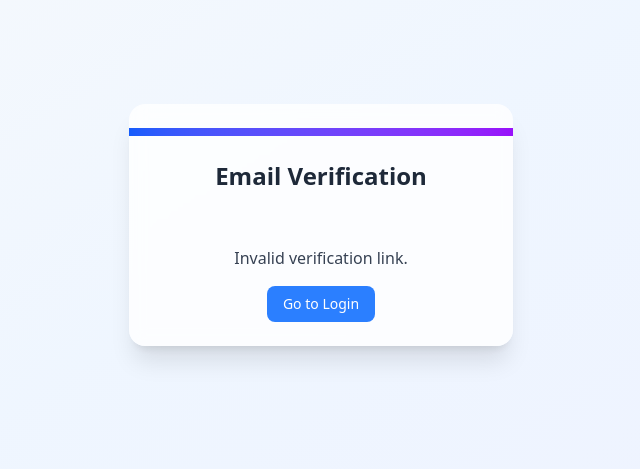
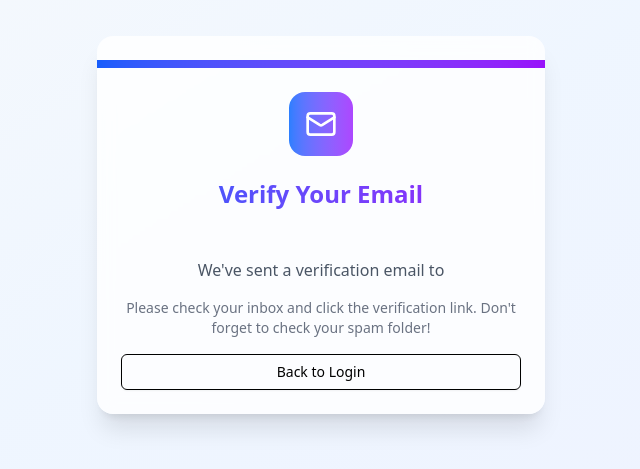
Before and after one commit to Mike-soft-cyber/dbsl, a React (Vite) app in the folder user-interface/: page /verify-email in a window 1280 px wide. Shown: the part 175-644 px from the top of the page, without its empty margins (319-959 px from the left). Built offline with nearby package versions, Linux system fonts and the light colour scheme; no server answers.

Commit message:
email verification

```diff
--- a/user-interface/src/pages/Signup.jsx
+++ b/user-interface/src/pages/Signup.jsx
@@ -44,10 +44,22 @@ export default function Signup() {
 
   try {
     const res = await API.post('/user/register', formData);
-            const { user, message } = res.data;
+    const { success, message, user, needsVerification } = res.data;
 
-            toast.success(message || "Account created! Please check your email to verify your account.");
-            navigate('/login');
+    if (success) {
+      toast.success(message);
+
+      // ✅ Store user email for potential resend
+      localStorage.setItem('pendingVerificationEmail', formData.email);
+
+      // ✅ Navigate to verification notice page
+      navigate('/verify-email', {
+        state: {
+          email: formData.email,
+          message: "Please check your email inbox and spam folder for the verification link."
+        }
+      });
+    }
 
   } catch (err) {
     console.error("Signup error:", err.response ? err.response.data : err.message);
--- a/user-interface/src/pages/VerifyEmail.jsx
+++ b/user-interface/src/pages/VerifyEmail.jsx
@@ -1,65 +1,186 @@
-import React, { useEffect, useState } from "react";
-import { useNavigate, useLocation } from "react-router-dom";
-import { Card, CardContent, CardHeader, CardTitle } from "@/components/ui/card";
-import { Button } from "@/components/ui/button";
-import { toast } from "sonner";
-import API from "@/api";
+// Create a new VerifyEmail.jsx component
+import { useState, useEffect } from 'react';
+import { useNavigate, useLocation, useSearchParams } from 'react-router-dom';
+import { Button } from '../components/ui/button';
+import { Card, CardContent, CardHeader, CardTitle } from '../components/ui/card';
+import { Mail, CheckCircle, AlertCircle } from 'lucide-react';
+import API from '../api';
+import { toast } from 'sonner';
 
-export default function VerifyEmail() {
+function VerifyEmail() {
+  const [searchParams] = useSearchParams();
+  const location = useLocation();
   const navigate = useNavigate();
-    const location = useLocation();
-    const [status, setStatus] = useState("Verifying...");
 
-    // Extract query params from URL
-    const searchParams = new URLSearchParams(location.search);
-    const token = searchParams.get("token");
-    const email = searchParams.get("email");
+  const token = searchParams.get('token');
+  const email = searchParams.get('email');
+
+  const [verifying, setVerifying] = useState(!!token);
+  const [verified, setVerified] = useState(false);
+  const [error, setError] = useState(null);
+  const [resending, setResending] = useState(false);
+
+  const stateEmail = location.state?.email || email || localStorage.getItem('pendingVerificationEmail');
 
   useEffect(() => {
+    // Auto-verify if token is present
+    if (token && email) {
+      verifyEmail();
+    }
+  }, [token, email]);
+
   const verifyEmail = async () => {
-            if (!token || !email) {
-                setStatus("Invalid verification link.");
+    try {
+      setVerifying(true);
+      const response = await API.get(`/user/verify-email?token=${token}&email=${encodeURIComponent(email)}`);
+
+      if (response.data.token) {
+        // Save token and user data
+        localStorage.setItem('token', response.data.token);
+        localStorage.setItem('userData', JSON.stringify(response.data.user));
+        localStorage.removeItem('pendingVerificationEmail');
+
+        setVerified(true);
+        toast.success(response.data.message || "Email verified successfully!");
+
+        // Redirect to appropriate dashboard after 2 seconds
+        setTimeout(() => {
+          if (response.data.user.role === 'Admin') {
+            navigate('/adminPages');
+          } else {
+            navigate('/dashboard');
+          }
+        }, 2000);
+      }
+    } catch (error) {
+      console.error('Verification error:', error);
+      setError(error.response?.data?.message || "Invalid or expired verification link");
+      toast.error("Verification failed");
+    } finally {
+      setVerifying(false);
+    }
+  };
+
+  const handleResendVerification = async () => {
+    if (!stateEmail) {
+      toast.error("No email found to resend verification");
       return;
     }
 
     try {
-                const res = await API.get(`/user/verify-email?token=${token}&email=${email}`);
-                toast.success(res.data.message || "Email verified successfully!");
-                setStatus("Email verified successfully!");
-
-                // Redirect to dashboard after a short delay
-                setTimeout(() => {
-                    navigate("/dashboard");
-                }, 1500);
+      setResending(true);
+      await API.post('/user/resend-verification', { email: stateEmail });
+      toast.success("Verification email resent! Please check your inbox.");
     } catch (err) {
-                console.error("Verification failed:", err.response?.data?.message || err);
-                setStatus(err.response?.data?.message || "Verification failed.");
+      toast.error(err.response?.data?.message || "Failed to resend verification email");
+    } finally {
+      setResending(false);
     }
   };
 
-        verifyEmail();
-    }, [token, email, navigate]);
+  const handleLoginRedirect = () => {
+    navigate('/login');
+  };
 
   return (
     <div className="min-h-screen flex items-center justify-center bg-gradient-to-br from-slate-50 via-blue-50 to-indigo-50 p-6">
-            <Card className="w-96 bg-white/80 backdrop-blur-sm border-0 shadow-xl rounded-2xl overflow-hidden">
+      <Card className="w-full max-w-md bg-white/80 backdrop-blur-sm border-0 shadow-xl rounded-2xl overflow-hidden">
         <div className="bg-gradient-to-r from-blue-600 to-purple-600 h-2 w-full"></div>
+
         <CardHeader className="text-center pb-6">
-                    <CardTitle className="text-2xl font-bold text-gray-800">Email Verification</CardTitle>
+          <div className="w-16 h-16 bg-gradient-to-r from-blue-500 to-purple-500 rounded-2xl flex items-center justify-center mx-auto mb-4">
+            {verified ? (
+              <CheckCircle className="text-white w-8 h-8" />
+            ) : error ? (
+              <AlertCircle className="text-white w-8 h-8" />
+            ) : (
+              <Mail className="text-white w-8 h-8" />
+            )}
+          </div>
+          <CardTitle className="text-2xl font-bold bg-gradient-to-r from-blue-600 to-purple-600 bg-clip-text text-transparent">
+            {verifying ? 'Verifying...' : verified ? 'Verified!' : error ? 'Verification Failed' : 'Verify Your Email'}
+          </CardTitle>
         </CardHeader>
-                <CardContent className="text-center">
-                    <p className="text-gray-700 mb-4">{status}</p>
 
-                    {status.includes("failed") || status.includes("Invalid") ? (
+        <CardContent className="text-center space-y-4">
+          {verifying ? (
+            <div className="space-y-4">
+              <div className="w-8 h-8 border-4 border-blue-500 border-t-transparent rounded-full animate-spin mx-auto"></div>
+              <p className="text-gray-600">Verifying your email address...</p>
+            </div>
+          ) : verified ? (
+            <div className="space-y-4">
+              <p className="text-green-600 font-semibold">Your email has been verified successfully!</p>
+              <p className="text-gray-600">Redirecting to your dashboard...</p>
               <Button
-                            onClick={() => navigate("/login")}
-                            className="bg-blue-500 hover:bg-blue-600 text-white rounded-lg px-4 py-2"
+                onClick={() => {
+                  if (JSON.parse(localStorage.getItem('userData')).role === 'Admin') {
+                    navigate('/adminPages');
+                  } else {
+                    navigate('/dashboard');
+                  }
+                }}
+                className="w-full bg-gradient-to-r from-blue-600 to-purple-600 text-white"
               >
-                            Go to Login
+                Go to Dashboard Now
               </Button>
-                    ) : null}
+            </div>
+          ) : error ? (
+            <div className="space-y-4">
+              <p className="text-red-600 font-semibold">{error}</p>
+              <p className="text-gray-600">Please try resending the verification email or contact support.</p>
+              {stateEmail && (
+                <Button
+                  onClick={handleResendVerification}
+                  disabled={resending}
+                  className="w-full bg-blue-600 hover:bg-blue-700 text-white"
+                >
+                  {resending ? 'Sending...' : 'Resend Verification Email'}
+                </Button>
+              )}
+              <Button
+                onClick={handleLoginRedirect}
+                variant="outline"
+                className="w-full"
+              >
+                Back to Login
+              </Button>
+            </div>
+          ) : (
+            <div className="space-y-4">
+              <p className="text-gray-600">
+                We've sent a verification email to <span className="font-semibold">{stateEmail}</span>
+              </p>
+              <p className="text-gray-500 text-sm">
+                Please check your inbox and click the verification link. Don't forget to check your spam folder!
+              </p>
+              {stateEmail && (
+                <>
+                  <Button
+                    onClick={handleResendVerification}
+                    disabled={resending}
+                    className="w-full bg-blue-600 hover:bg-blue-700 text-white"
+                  >
+                    {resending ? 'Sending...' : 'Resend Verification Email'}
+                  </Button>
+                  <p className="text-xs text-gray-500">
+                    Didn't receive the email? Click above to resend.
+                  </p>
+                </>
+              )}
+              <Button
+                onClick={handleLoginRedirect}
+                variant="outline"
+                className="w-full"
+              >
+                Back to Login
+              </Button>
+            </div>
+          )}
         </CardContent>
       </Card>
     </div>
   );
 }
+
+export default VerifyEmail;
```
Also changed, not shown: 1 other file (tests, documents, lock files or other folders). Lines whose indentation alone changed are shown as unchanged.
